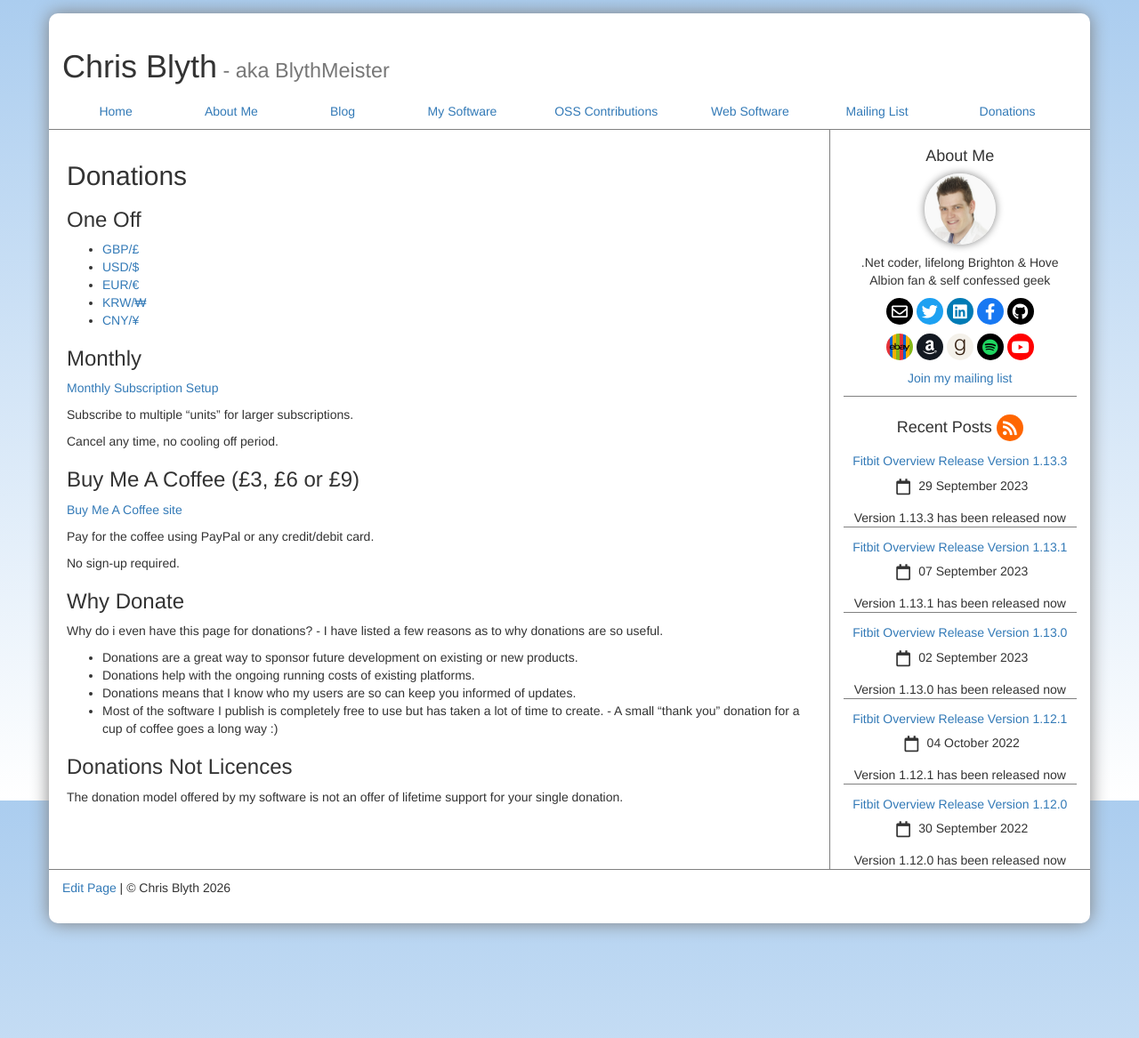
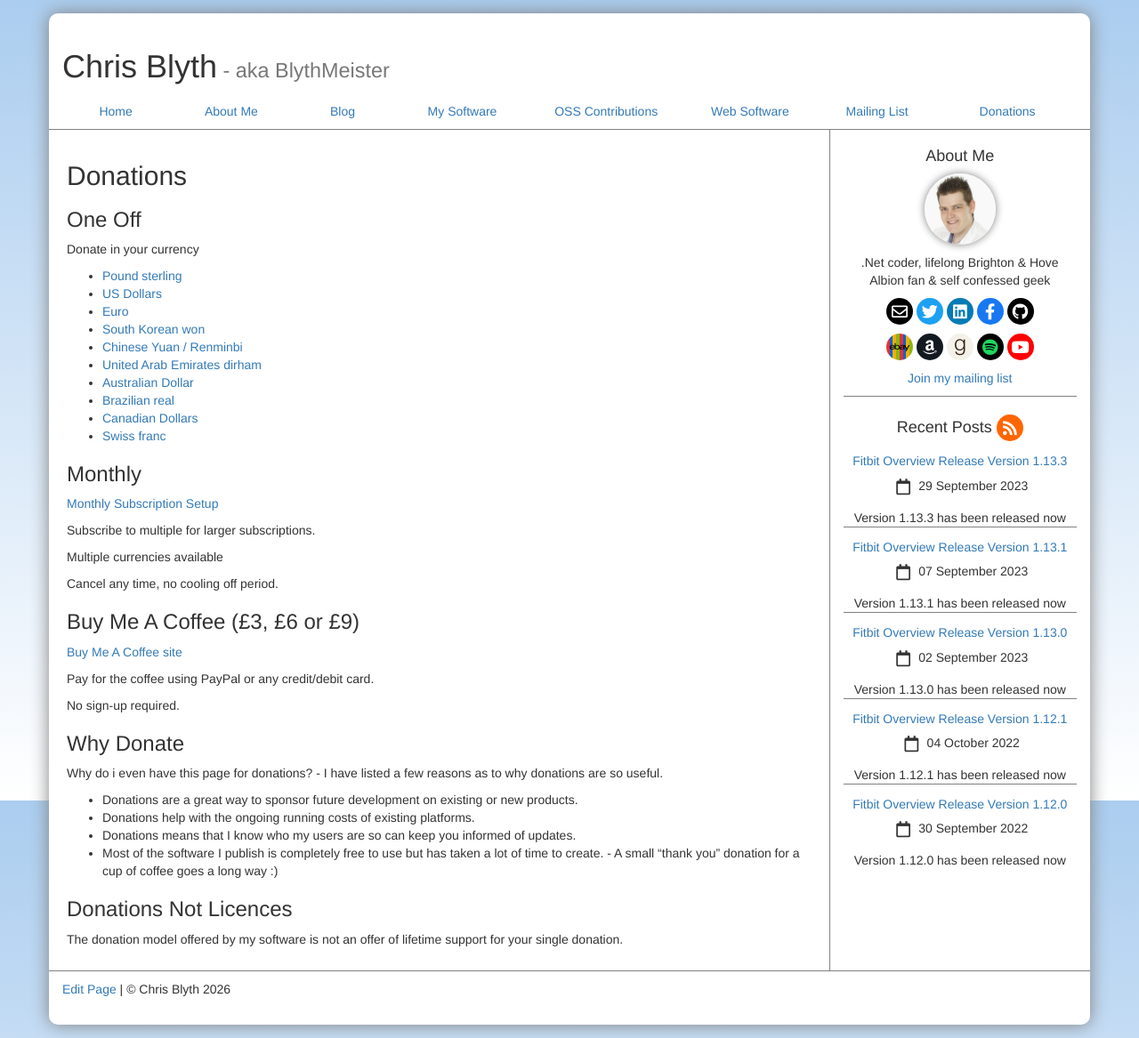
Before and after one commit to BlythMeister/blyth.me.uk, a Jekyll site: the page built from donations/index.md, in a window 1280 px wide. Shown: the whole page at 89% size. Built offline with Jekyll 4.4.1, drawn with Linux system fonts in a browser that asks for light colours; nearby versions of some CDN libraries; before the commit the page ends 1053 px from its top, so only the background shows below that.

Commit message:
Enhance donation section with more currency options
Updated donation options to include additional currencies and improved descriptions.

```diff
--- a/donations/index.md
+++ b/donations/index.md
@@ -7,17 +7,26 @@ description: "Supporter, Goodwill, Thank you or any other types of donation"
 
 ### One Off
 
-* [GBP/£](https://donate.stripe.com/4gw9Bzgyh0a03yo8ww)
-* [USD/$](https://donate.stripe.com/aEUfZXdm5aOE7OE8wx)
-* [EUR/€](https://donate.stripe.com/4gwcNLgyh9KA1qg6oq)
-* [KRW/₩](https://donate.stripe.com/bJe9ASctE95Th1l1oo4ko05)
-* [CNY/¥](https://donate.stripe.com/bJe5kCgJU4PD7qL8QQ4ko04)
+Donate in your currency
+
+* [Pound sterling](https://donate.stripe.com/4gw9Bzgyh0a03yo8ww)
+* [US Dollars](https://donate.stripe.com/aEUfZXdm5aOE7OE8wx)
+* [Euro](https://donate.stripe.com/4gwcNLgyh9KA1qg6oq)
+* [South Korean won](https://donate.stripe.com/bJe9ASctE95Th1l1oo4ko05)
+* [Chinese Yuan / Renminbi](https://donate.stripe.com/bJe5kCgJU4PD7qL8QQ4ko04)
+* [United Arab Emirates dirham](https://donate.stripe.com/5kQcN40KWgylh1l9UU4ko09)
+* [Australian Dollar](https://donate.stripe.com/9B6cN48doa9XaCX5EE4ko0b)
+* [Brazilian real](https://donate.stripe.com/5kQ9ASfFQ6XLbH1c324ko0c)
+* [Canadian Dollars](https://donate.stripe.com/14AcN4eBM0zn7qLc324ko0d)
+* [Swiss franc](https://donate.stripe.com/bJebJ01P06XL6mH0kk4ko0e)
 
 ### Monthly
 
 [Monthly Subscription Setup](https://donate.stripe.com/28EcN4fFQbe112n8QQ4ko08)
 
-Subscribe to multiple "units" for larger subscriptions.
+Subscribe to multiple for larger subscriptions.
+
+Multiple currencies available
 
 Cancel any time, no cooling off period.
 
```
